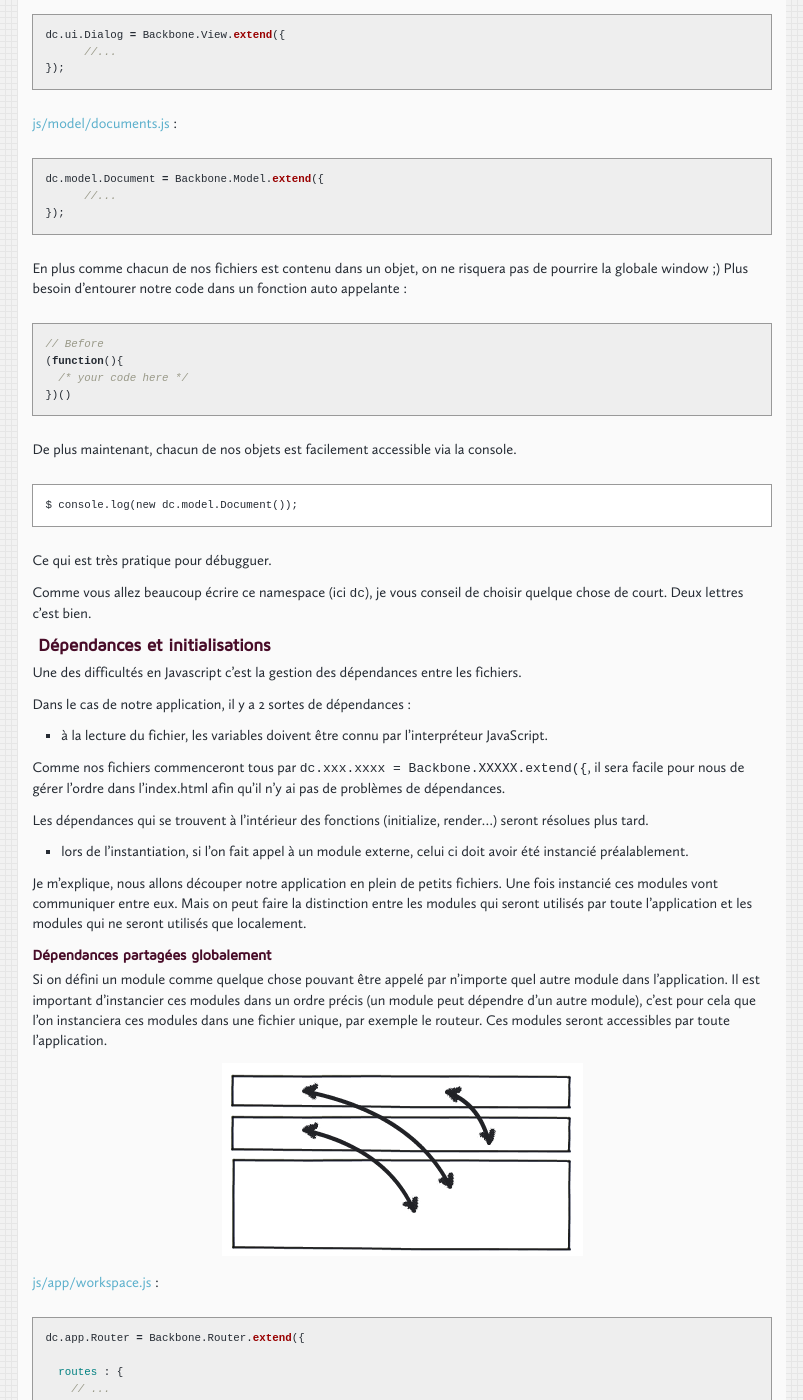
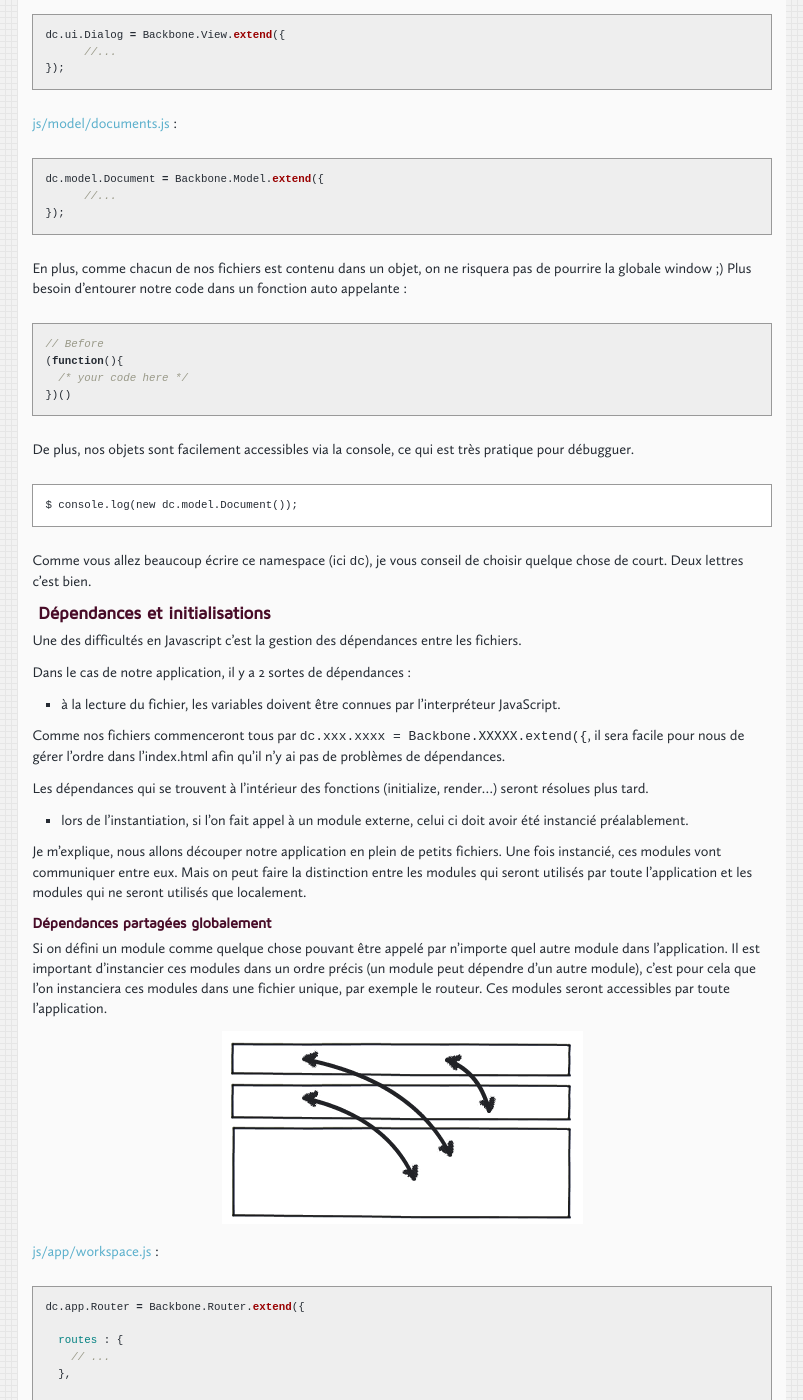
Before and after one commit to pullrequest/pullrequest.github.com, a Jekyll site: the page built from _posts/2012-02-25-backbone-tips-from-document-cloud.markdown, in a window 1280 px wide and 1400 px high, scrolled down 2940 px. Shown: the whole window, without its empty margins (132-935 px from the left). Built offline with Jekyll 4.4.1, drawn with Linux system fonts in a browser that asks for light colours; nearby versions of some CDN libraries; comment, search, counter and statistics services are not loaded; some of the changed text lies outside the part shown.

Commit message:
fix typo

```diff
--- a/_posts/2012-02-25-backbone-tips-from-document-cloud.markdown
+++ b/_posts/2012-02-25-backbone-tips-from-document-cloud.markdown
@@ -101,9 +101,11 @@
 
 Comme notre index.html est tout vide, il nous faudra gérer nos templates dans des fichiers séparés.
 
-(J'ouvre une parenthèse, mais je préfère gérer mes templates HTML dans des fichiers séparés plutôt que de les inclure dans des balises script dans index.html)
+(J'ouvre une parenthèse, mais je préfère gérer mes templates HTML dans des fichiers séparés plutôt que de les
+inclure dans des balises script dans index.html)
 
-Ce qu'il nous faut, c'est créer un fichier HTML, qui sera ensuite compilé en une fonction javascript, ce qui nous permettra de récupérer le texte dans notre application.
+Ce qu'il nous faut, c'est créer un fichier HTML, qui sera ensuite compilé en une fonction javascript,
+ce qui nous permettra de récupérer le texte dans notre application.
 
 Je m'explique. Prenons un template `hello-world.jst`
 
@@ -119,7 +121,8 @@
 }
 {% endhighlight %}
 
-Il nous suffira de rajouter `<script src="template/templates.js"></script>` dans index.html et nous pourrons accéder à notre template n'importe où dans l'application à l'aide du namespace JST.
+Il nous suffira de rajouter `<script src="template/templates.js"></script>` dans index.html et nous pourrons
+accéder à notre template n'importe où dans l'application à l'aide du namespace JST.
 
 {% highlight javascript %}
 $(function(){
@@ -143,7 +148,8 @@
 
 ### Utilisation d'un Namespace
 
-Trouvez un nom court pour votre namespace qui n'est pas un mot clé réservé. Par exemple, DocumentCloud à choisi d'utiliser ses initiales : `dc`
+Trouvez un nom court pour votre namespace, qui n'est pas un mot clé réservé.
+Par exemple, DocumentCloud à choisi d'utiliser ses initiales : `dc`
 
 On défini le namespace au tout début de notre application, afin de
 pouvoir l'utiliser n'importe où par la suite.
@@ -188,7 +194,7 @@
 {% endhighlight %}
 
 
-En plus comme chacun de nos fichiers est contenu dans un objet, on ne risquera pas de pourrire la globale window ;)
+En plus, comme chacun de nos fichiers est contenu dans un objet, on ne risquera pas de pourrire la globale window ;)
 Plus besoin d'entourer notre code dans un fonction auto appelante :
 
 {% highlight javascript %}
@@ -198,11 +204,10 @@
 })()
 {% endhighlight %}
 
-De plus maintenant, chacun de nos objets est facilement accessible via la console.
+De plus, nos objets sont facilement accessibles via la console, ce qui est très pratique pour débugguer.
 
     $ console.log(new dc.model.Document());
 
-Ce qui est très pratique pour débugguer.
 
 Comme vous allez beaucoup écrire ce namespace (ici `dc`), je vous conseil de choisir quelque chose de court. Deux lettres c'est bien.
 
@@ -213,22 +218,28 @@
 
 Dans le cas de notre application, il y a 2 sortes de dépendances :
 
-* à la lecture du fichier, les variables doivent être connu par l'interpréteur JavaScript.
+* à la lecture du fichier, les variables doivent être connues par l'interpréteur JavaScript.
 
-Comme nos fichiers commenceront tous par `dc.xxx.xxxx = Backbone.XXXXX.extend({`, il sera facile pour nous de gérer l'ordre dans l'index.html afin qu'il n'y ai pas de problèmes de dépendances.
+Comme nos fichiers commenceront tous par `dc.xxx.xxxx = Backbone.XXXXX.extend({`, il sera facile pour nous de
+gérer l'ordre dans l'index.html afin qu'il n'y ai pas de problèmes de dépendances.
 
 Les dépendances qui se trouvent à l'intérieur des fonctions (initialize, render...) seront résolues plus tard.
 
 
 * lors de l'instantiation, si l'on fait appel à un module externe, celui ci doit avoir été instancié préalablement.
 
-Je m'explique, nous allons découper notre application en plein de petits fichiers. Une fois instancié ces modules vont communiquer entre eux. Mais on peut faire la distinction entre les modules qui seront utilisés par toute l'application et les modules qui ne seront utilisés que localement.
+Je m'explique, nous allons découper notre application en plein de petits fichiers.
+Une fois instancié, ces modules vont communiquer entre eux. Mais on peut faire la distinction entre les
+modules qui seront utilisés par toute l'application et les modules qui ne seront utilisés que localement.
 
 
 
 #### Dépendances partagées globalement
 
-Si on défini un module comme quelque chose pouvant être appelé par n'importe quel autre module dans l'application. Il est important d'instancier ces modules dans un ordre précis (un module peut dépendre d'un autre module), c'est pour cela que l'on instanciera ces modules dans une fichier unique, par exemple le routeur. Ces modules seront accessibles par toute l'application.
+Si on défini un module comme quelque chose pouvant être appelé par n'importe quel autre module dans l'application.
+Il est important d'instancier ces modules dans un ordre précis (un module peut dépendre d'un autre module),
+c'est pour cela que l'on instanciera ces modules dans une fichier unique, par exemple le routeur.
+Ces modules seront accessibles par toute l'application.
 
 <p class="center">
   <img src="/public/img/2012-02-25-backbone-tips-from-document-cloud/dependences-globales.png" border="0"  />
```
Also changed, not shown: other parts of _posts/2012-02-25-backbone-tips-from-document-cloud.markdown (+10 -6 lines).
